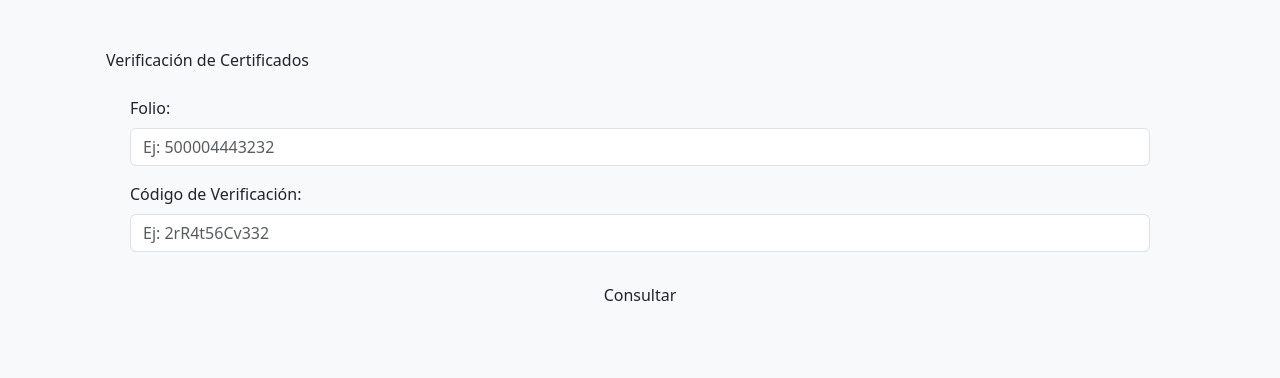
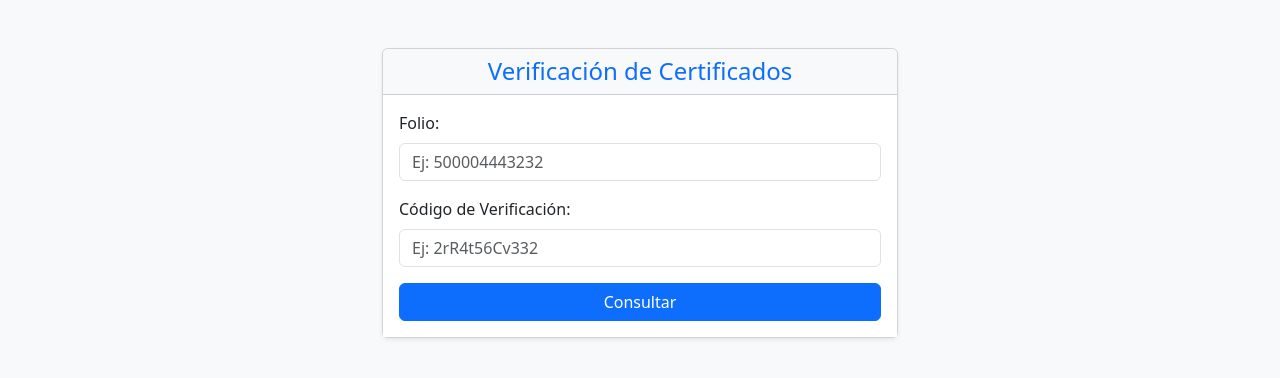
Before and after one commit to webverificador/Oficina-internet---Verificaci-n-de-Certificados, a Flask app: page / in a window 1280 px wide. Shown: the top 378 px of the page. Run offline with Flask 2, Linux system fonts and the light colour scheme.

Commit message:
Update index.html

```diff
--- a/templates/index.html
+++ b/templates/index.html
@@ -1,13 +1,3 @@
-<!DOCTYPE html>
-<html lang="es">
-<head>
-  <meta charset="UTF-8">
-  <title>Verificación de Certificados</title>
-  <link href="https://cdn.jsdelivr.net/npm/bootstrap@5.3.2/dist/css/bootstrap.min.css"
-        rel="stylesheet">
-</head>
-<body class="bg-light">
-  <div class="container my-5">
 <!DOCTYPE html>
 <html lang="es">
 <head>
@@ -19,13 +9,14 @@
 <body class="bg-light">
   <div class="container my-5">
     <div class="row justify-content-center">
-      <div class="row justify-content-center">
-  <div class="col-12">
-    <div class="card-custom">
-      <div class="card-header">
-        <span class="title-pill">Verificación de Certificados</span>
+      <div class="col-md-6 mx-auto" style="max-width: 540px;">
+        <div class="card shadow-sm">
+          <!-- HEADER -->
+          <div class="card-header bg-light text-center">
+            <h4 class="mb-0 text-primary">Verificación de Certificados</h4>
           </div>
-      <div class="card-body p-4">
+          <!-- BODY -->
+          <div class="card-body bg-white">
             <form method="POST">
               <div class="mb-3">
                 <label for="folio" class="form-label">Folio:</label>
@@ -37,7 +28,7 @@
                   placeholder="Ej: 500004443232"
                   required>
               </div>
-          <div class="mb-4">
+              <div class="mb-3">
                 <label for="codigo" class="form-label">Código de Verificación:</label>
                 <input
                   type="text"
@@ -47,11 +38,12 @@
                   placeholder="Ej: 2rR4t56Cv332"
                   required>
               </div>
-          <button type="submit" class="btn btn-consultar d-block mx-auto">Consultar</button>
+              <button type="submit" class="btn btn-primary w-100">
+                Consultar
+              </button>
             </form>
-
             {% if certificado %}
-        <p class="mt-4 text-success text-center">Certificado encontrado:</p>
+              <p class="mt-3 text-success text-center">Certificado encontrado:</p>
               <iframe
                 src="/ver/{{ certificado }}"
                 width="100%"
@@ -63,3 +55,6 @@
         </div>
       </div>
     </div>
+  </div>
+</body>
+</html>
```
Lines whose indentation alone changed are shown as unchanged.
